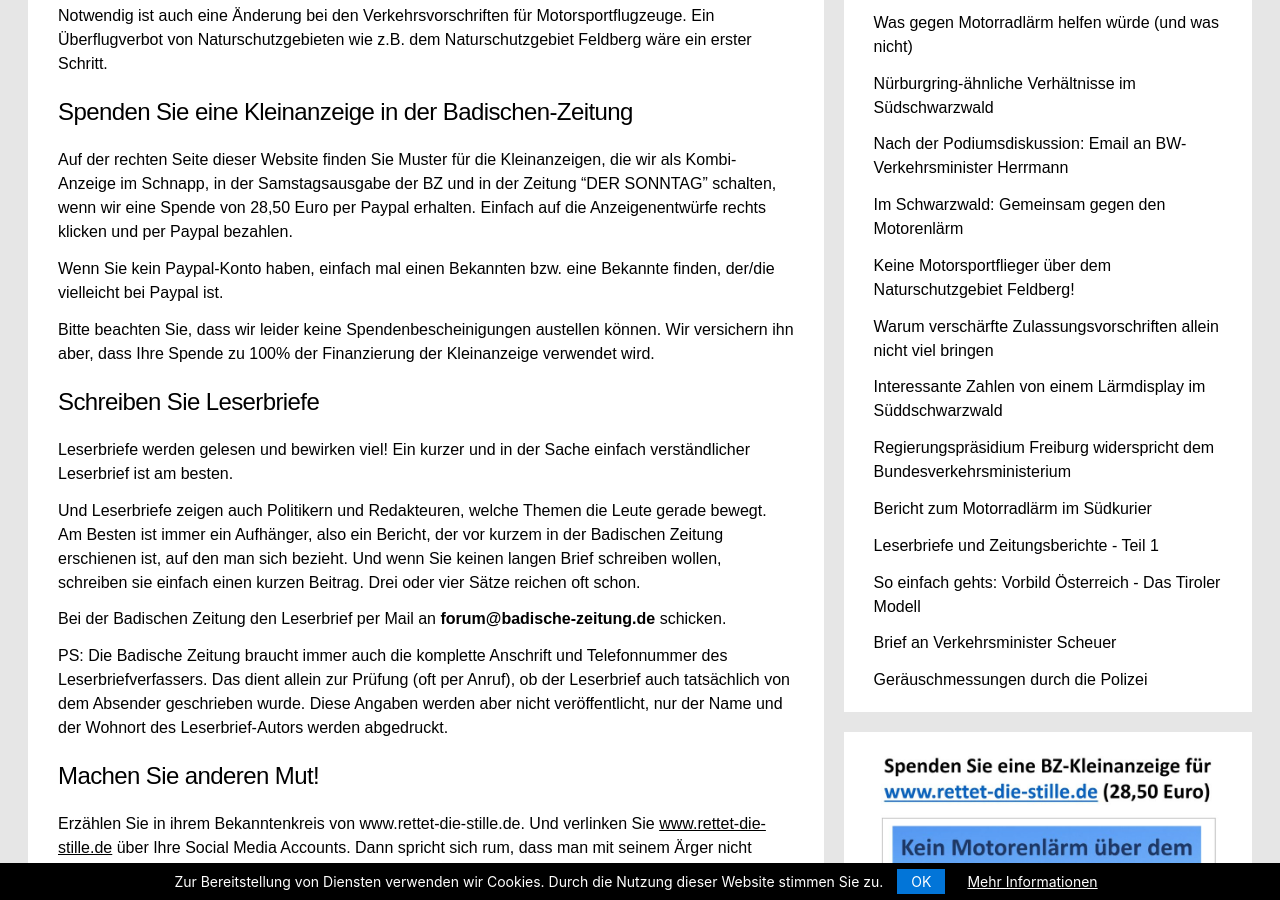
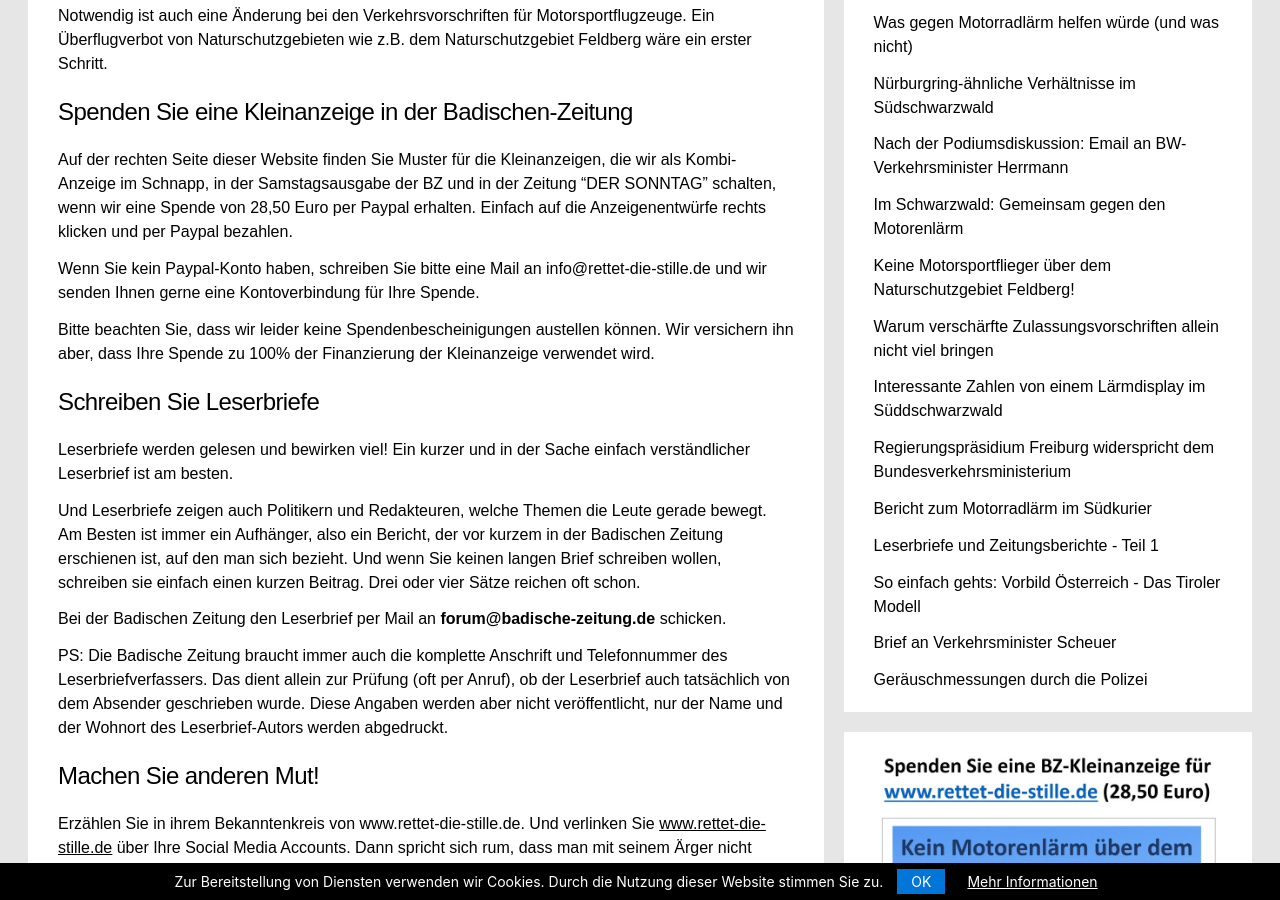
Before and after one commit to rettet-die-stille/rettet-die-stille.github.io, a Jekyll site: the page built from was-kann-ich-tun.md, in a window 1280 px wide and 900 px high, scrolled down 1664 px. Built offline with Jekyll 4.4.1, drawn with Linux system fonts in a browser that asks for light colours; our own code applies the rules of GitHub Pages for plain Markdown files.

Commit message:
Update was-kann-ich-tun.md

```diff
--- a/was-kann-ich-tun.md
+++ b/was-kann-ich-tun.md
@@ -42,7 +42,7 @@ Notwendig ist auch eine Änderung bei den Verkehrsvorschriften für Motorsportfl
 
 Auf der rechten Seite dieser Website finden Sie Muster für die Kleinanzeigen, die wir als Kombi-Anzeige im Schnapp, in der Samstagsausgabe der BZ und in der Zeitung "DER SONNTAG" schalten, wenn wir eine Spende von 28,50 Euro per Paypal erhalten. Einfach auf die Anzeigenentwürfe rechts klicken und per Paypal bezahlen.
 
-Wenn Sie kein Paypal-Konto haben, einfach mal einen Bekannten bzw. eine Bekannte finden, der/die vielleicht bei Paypal ist.
+Wenn Sie kein Paypal-Konto haben, schreiben Sie bitte eine Mail an info@rettet-die-stille.de und wir senden Ihnen gerne eine Kontoverbindung für Ihre Spende.
 
 Bitte beachten Sie, dass wir leider keine Spendenbescheinigungen austellen können. Wir versichern ihn aber, dass Ihre Spende zu 100% der Finanzierung der Kleinanzeige verwendet wird.
 
```
